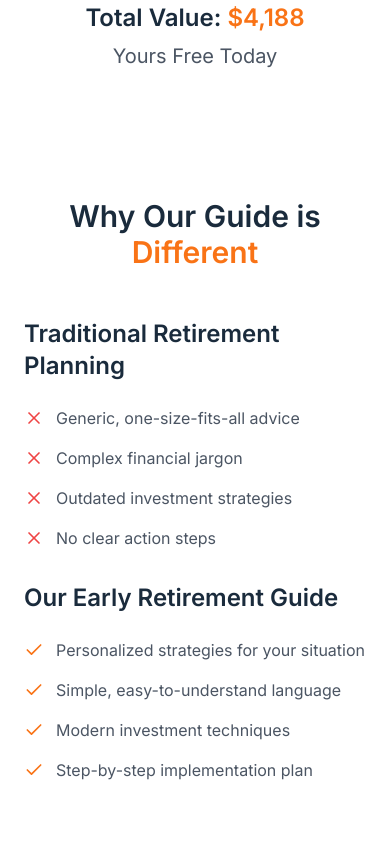
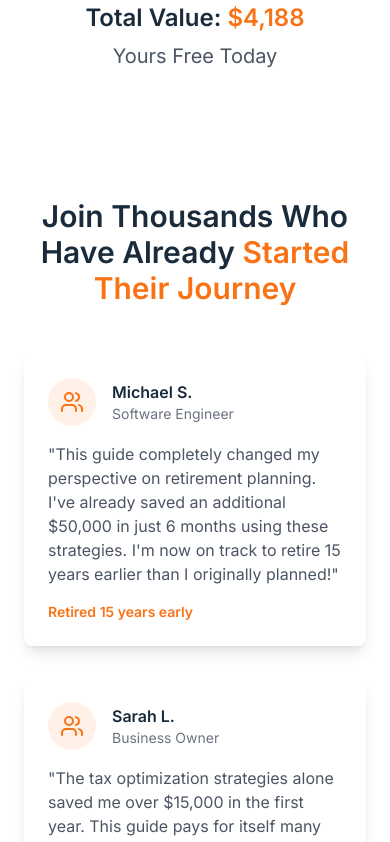
Before and after one commit to isabellagreco1997/wealth-guide-landing, a React (Vite) app: page / in a window 390 px wide. Shown: the part 4760-5602 px from the top of the page. Built offline with nearby package versions, Linux system fonts and the light colour scheme.

Commit message:
Reverted to edit eb5006c6-4320-42ca-aae7-ba6cb96d876b: "Enhance content and pricing details
Updated various sections to make them more compelling by adding additional information and incorporating price anchoring strategies.
[skip gpt_engineer]"

```diff
--- a/src/components/sections/ComparisonSection.tsx
+++ /dev/null
@@ -1,56 +0,0 @@
-import React from 'react';
-import { Check, X } from 'lucide-react';
-
-export const ComparisonSection = () => (
-  <section className="py-16 md:py-24 bg-white">
-    <div className="container mx-auto px-6">
-      <h2 className="text-3xl md:text-4xl font-bold text-navy text-center mb-12">
-        Why Our Guide is <span className="text-gold">Different</span>
-      </h2>
-      <div className="grid md:grid-cols-2 gap-8 max-w-5xl mx-auto">
-        <div className="space-y-6">
-          <h3 className="text-2xl font-bold text-navy mb-6">Traditional Retirement Planning</h3>
-          <div className="space-y-4">
-            <div className="flex items-center gap-3">
-              <X className="w-5 h-5 text-red-500" />
-              <span className="text-gray-600">Generic, one-size-fits-all advice</span>
-            </div>
-            <div className="flex items-center gap-3">
-              <X className="w-5 h-5 text-red-500" />
-              <span className="text-gray-600">Complex financial jargon</span>
-            </div>
-            <div className="flex items-center gap-3">
-              <X className="w-5 h-5 text-red-500" />
-              <span className="text-gray-600">Outdated investment strategies</span>
-            </div>
-            <div className="flex items-center gap-3">
-              <X className="w-5 h-5 text-red-500" />
-              <span className="text-gray-600">No clear action steps</span>
-            </div>
-          </div>
-        </div>
-        <div className="space-y-6">
-          <h3 className="text-2xl font-bold text-navy mb-6">Our Early Retirement Guide</h3>
-          <div className="space-y-4">
-            <div className="flex items-center gap-3">
-              <Check className="w-5 h-5 text-gold" />
-              <span className="text-gray-600">Personalized strategies for your situation</span>
-            </div>
-            <div className="flex items-center gap-3">
-              <Check className="w-5 h-5 text-gold" />
-              <span className="text-gray-600">Simple, easy-to-understand language</span>
-            </div>
-            <div className="flex items-center gap-3">
-              <Check className="w-5 h-5 text-gold" />
-              <span className="text-gray-600">Modern investment techniques</span>
-            </div>
-            <div className="flex items-center gap-3">
-              <Check className="w-5 h-5 text-gold" />
-              <span className="text-gray-600">Step-by-step implementation plan</span>
-            </div>
-          </div>
-        </div>
-      </div>
-    </div>
-  </section>
-);
--- a/src/components/sections/GuaranteeSection.tsx
+++ /dev/null
@@ -1,34 +0,0 @@
-import React from 'react';
-import { Shield, Clock, ArrowRight } from 'lucide-react';
-
-export const GuaranteeSection = () => (
-  <section className="py-16 md:py-24 bg-goldLight">
-    <div className="container mx-auto px-6">
-      <h2 className="text-3xl md:text-4xl font-bold text-navy text-center mb-12">
-        Try It <span className="text-gold">Risk-Free</span> Today
-      </h2>
-      <div className="grid md:grid-cols-2 gap-8 max-w-5xl mx-auto">
-        <div className="bg-white p-8 rounded-lg shadow-lg transform hover:scale-105 transition-all duration-300">
-          <div className="w-12 h-12 bg-gold/10 rounded-full flex items-center justify-center mb-4">
-            <Shield className="w-6 h-6 text-gold" />
-          </div>
-          <h3 className="text-xl font-bold text-navy mb-4">100% Money-Back Guarantee</h3>
-          <p className="text-gray-600">
-            If you're not completely satisfied with the strategies and insights provided in this guide,
-            we'll refund every penny. No questions asked.
-          </p>
-        </div>
-        <div className="bg-white p-8 rounded-lg shadow-lg transform hover:scale-105 transition-all duration-300">
-          <div className="w-12 h-12 bg-gold/10 rounded-full flex items-center justify-center mb-4">
-            <Clock className="w-6 h-6 text-gold" />
-          </div>
-          <h3 className="text-xl font-bold text-navy mb-4">Limited Time Offer</h3>
-          <p className="text-gray-600">
-            This comprehensive guide is currently available for free, but this offer won't last forever.
-            Secure your copy now before this opportunity expires.
-          </p>
-        </div>
-      </div>
-    </div>
-  </section>
-);
--- a/src/components/sections/UrgencySection.tsx
+++ /dev/null
@@ -1,62 +0,0 @@
-import React from 'react';
-import { Clock, ArrowRight } from 'lucide-react';
-import { LeadForm } from '../LeadForm';
-
-export const UrgencySection = () => (
-  <section className="py-16 md:py-24 bg-navy text-white">
-    <div className="container mx-auto px-6">
-      <div className="max-w-3xl mx-auto text-center">
-        <div className="w-16 h-16 bg-gold/20 rounded-full flex items-center justify-center mx-auto mb-6">
-          <Clock className="w-8 h-8 text-gold" />
-        </div>
-        <h2 className="text-3xl md:text-4xl font-bold mb-6">
-          Don't Wait to Start Your Journey to <span className="text-gold">Financial Freedom</span>
-        </h2>
-        <p className="text-xl mb-8">
-          Every day you delay is another day you're missing out on powerful strategies that could accelerate your path to early retirement.
-        </p>
-        <div className="bg-white/5 backdrop-blur-sm p-8 rounded-lg">
-          <div className="grid md:grid-cols-2 gap-8 mb-8">
-            <div className="text-left">
-              <h3 className="text-xl font-bold mb-4">What You're Missing:</h3>
-              <ul className="space-y-3">
-                <li className="flex items-center gap-2">
-                  <ArrowRight className="w-5 h-5 text-gold" />
-                  <span>Tax-saving strategies worth $1,000s</span>
-                </li>
-                <li className="flex items-center gap-2">
-                  <ArrowRight className="w-5 h-5 text-gold" />
-                  <span>Investment optimization techniques</span>
-                </li>
-                <li className="flex items-center gap-2">
-                  <ArrowRight className="w-5 h-5 text-gold" />
-                  <span>Risk management frameworks</span>
-                </li>
-              </ul>
-            </div>
-            <div className="text-left">
-              <h3 className="text-xl font-bold mb-4">What You'll Gain:</h3>
-              <ul className="space-y-3">
-                <li className="flex items-center gap-2">
-                  <ArrowRight className="w-5 h-5 text-gold" />
-                  <span>Clear path to early retirement</span>
-                </li>
-                <li className="flex items-center gap-2">
-                  <ArrowRight className="w-5 h-5 text-gold" />
-                  <span>Confidence in your financial future</span>
-                </li>
-                <li className="flex items-center gap-2">
-                  <ArrowRight className="w-5 h-5 text-gold" />
-                  <span>Peace of mind for your family</span>
-                </li>
-              </ul>
-            </div>
-          </div>
-          <div className="max-w-md mx-auto">
-            <LeadForm />
-          </div>
-        </div>
-      </div>
-    </div>
-  </section>
-);
--- a/src/pages/Index.tsx
+++ b/src/pages/Index.tsx
@@ -5,9 +5,6 @@ import { HeroSection } from '@/components/sections/HeroSection';
 import { WhyEarlyRetirementSection } from '@/components/sections/WhyEarlyRetirementSection';
 import { ValuePropositionSection } from '@/components/sections/ValuePropositionSection';
 import { SocialProofSection } from '@/components/sections/SocialProofSection';
-import { ComparisonSection } from '@/components/sections/ComparisonSection';
-import { GuaranteeSection } from '@/components/sections/GuaranteeSection';
-import { UrgencySection } from '@/components/sections/UrgencySection';
 import { FinalCTASection } from '@/components/sections/FinalCTASection';
 
 const Index = () => {
@@ -17,10 +14,7 @@ const Index = () => {
       <HeroSection />
       <WhyEarlyRetirementSection />
       <ValuePropositionSection />
-      <ComparisonSection />
       <SocialProofSection />
-      <GuaranteeSection />
-      <UrgencySection />
       <FinalCTASection />
       <Footer />
     </div>
```
